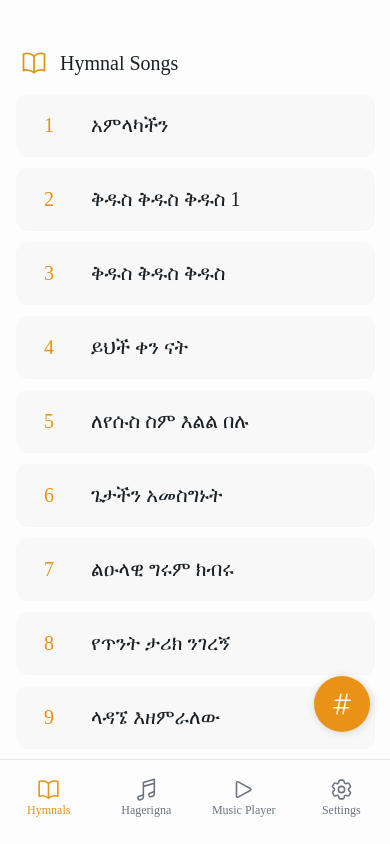
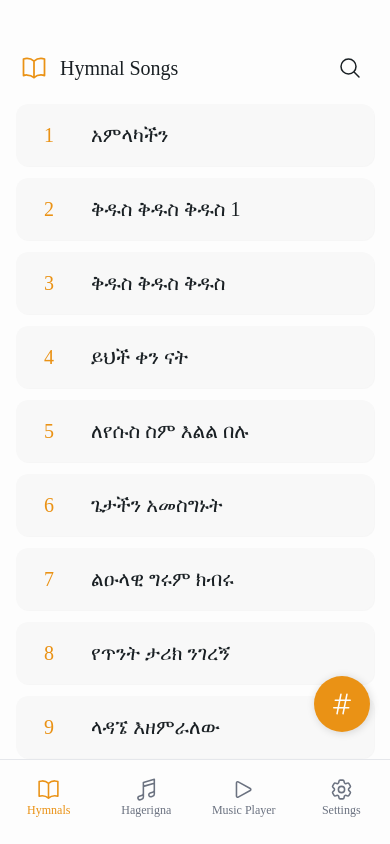
Before and after one commit to EzraSeminary/Wudassie-SDA-App, a React Native app: screen /HagerignaList in a window 390 px wide. Built offline with nearby package versions, Linux system fonts and the light colour scheme.

Commit message:
አdd a search ing method

```diff
--- a/src/components/Hagerigna/HagerignaList.tsx
+++ b/src/components/Hagerigna/HagerignaList.tsx
@@ -1,12 +1,12 @@
 import React, {useEffect, useState} from 'react';
-import {FlatList, Text, TouchableOpacity, View} from 'react-native';
+import {FlatList, Text, TouchableOpacity, View, TextInput} from 'react-native';
 import {useNavigation} from '@react-navigation/native';
 import {NativeStackNavigationProp} from '@react-navigation/native-stack';
 import {useSelector} from 'react-redux';
 import {RootState} from '../../store';
 import {RootStackParamList} from '../../../App';
 import hymnalData from './HagerignaData.json';
-import { MusicalNoteIcon, PlayIcon, HashtagIcon } from 'react-native-heroicons/outline';
+import { MusicalNoteIcon, PlayIcon, HashtagIcon, MagnifyingGlassIcon, XMarkIcon } from 'react-native-heroicons/outline';
 import NumpadModal from './../NumpadModal';
 import tw from '../../../tailwind';
 
@@ -20,12 +20,22 @@ type SongListNavigationProp = NativeStackNavigationProp<RootStackParamList, 'Hag
 
 const HagerignaList = () => {
   const [songs, setSongs] = useState<Song[]>([]);
+  const [filteredSongs, setFilteredSongs] = useState<Song[]>([]);
   const [isNumpadVisible, setNumpadVisible] = useState(false);
+  const [isSearchVisible, setSearchVisible] = useState(false);
+  const [searchQuery, setSearchQuery] = useState('');
   const navigation = useNavigation<SongListNavigationProp>();
   const isDarkMode = useSelector((state: RootState) => state.theme.isDarkMode);
 
   const handleOpenNumpad = () => setNumpadVisible(true);
   const handleCloseNumpad = () => setNumpadVisible(false);
+  const handleToggleSearch = () => {
+    setSearchVisible(!isSearchVisible);
+    if (isSearchVisible) {
+      setSearchQuery('');
+      setFilteredSongs(songs);
+    }
+  };
 
   useEffect(() => {
     const loadFile = () => {
@@ -41,6 +51,7 @@ const HagerignaList = () => {
         }));
 
         setSongs(combinedSongs);
+        setFilteredSongs(combinedSongs);
         console.log('Parsed JSON successfully');
       } catch (err) {
         console.error('Error reading JSON file:', err);
@@ -50,8 +61,23 @@ const HagerignaList = () => {
     loadFile();
   }, []);
 
-  const handleSelect = (song: Song, index: number) => {
-    navigation.navigate('HagerignaDetail', {song, songNumber: index + 1});
+  useEffect(() => {
+    if (searchQuery.trim() === '') {
+      setFilteredSongs(songs);
+    } else {
+      const filtered = songs.filter((song, _index) =>
+        song.title.toLowerCase().includes(searchQuery.toLowerCase()) ||
+        song.singer.toLowerCase().includes(searchQuery.toLowerCase()) ||
+        song.lyrics.toLowerCase().includes(searchQuery.toLowerCase())
+      );
+      setFilteredSongs(filtered);
+    }
+  }, [searchQuery, songs]);
+
+  const handleSelect = (song: Song, _index: number) => {
+    // Find the original index in the full songs array
+    const originalIndex = songs.findIndex(s => s.title === song.title && s.lyrics === song.lyrics && s.singer === song.singer);
+    navigation.navigate('HagerignaDetail', {song, songNumber: originalIndex + 1});
   };
 
   const handleJumpToSong = (songNumber: number) => {
@@ -72,16 +98,20 @@ const HagerignaList = () => {
     singerName: tw`font-nokia-bold ${isDarkMode ? 'text-primary-7' : 'text-primary-10'}`
   };
 
-  const renderSongItem = ({item, index}: {item: Song; index: number}) => (
+  const renderSongItem = ({item, index}: {item: Song; index: number}) => {
+    // Find the original song number
+    const originalIndex = songs.findIndex(s => s.title === item.title && s.lyrics === item.lyrics && s.singer === item.singer);
+    const songNumber = originalIndex + 1;
+
+    return (
       <View style={dynamicStyles.songItem}>
         <TouchableOpacity
           style={tw`flex-1 p-4`}
           onPress={() => handleSelect(item, index)}
         >
           <View style={tw`flex-row items-center`}>
-          {/* <MusicalNoteIcon size={20} color="#EA9215" /> */}
             <Text style={[dynamicStyles.songNumber, tw`ml-3 font-nokia-bold`]}>
-            {index + 1}
+              {songNumber}
             </Text>
             <View style={tw`ml-3 flex-1`}>
               <Text style={[dynamicStyles.songTitle, tw`font-nokia-bold`]} numberOfLines={2}>
@@ -102,21 +132,57 @@ const HagerignaList = () => {
         </TouchableOpacity>
       </View>
     );
+  };
 
   return (
     <View style={dynamicStyles.container}>
-      <View style={tw`flex-row items-center p-5 pb-4 pt-12`}>
+      <View style={tw`flex-row items-center justify-between p-5 pb-4 pt-12`}>
+        <View style={tw`flex-row items-center flex-1`}>
           <MusicalNoteIcon size={28} color="#EA9215" />
           <Text style={tw`text-2xl font-nokia-bold ml-3 ${isDarkMode ? 'text-dark-secondary-1' : 'text-secondary-10'}`}>
             Hagerigna Songs
           </Text>
         </View>
+        <TouchableOpacity
+          style={tw`p-2`}
+          onPress={handleToggleSearch}
+        >
+          {isSearchVisible ? (
+            <XMarkIcon size={24} color={isDarkMode ? '#FDFDFD' : '#1A2024'} />
+          ) : (
+            <MagnifyingGlassIcon size={24} color={isDarkMode ? '#FDFDFD' : '#1A2024'} />
+          )}
+        </TouchableOpacity>
+      </View>
+
+      {isSearchVisible && (
+        <View style={tw`px-5 pb-4`}>
+          <TextInput
+            style={tw`h-12 rounded-lg px-4 border-2 font-nokia-bold ${isDarkMode ? 'bg-dark-primary-8 border-dark-primary-6 text-dark-secondary-1' : 'bg-primary-3 border-primary-6 text-secondary-10'}`}
+            placeholder="Search titles, singers, or lyrics..."
+            placeholderTextColor={isDarkMode ? '#9CA3AF' : '#6B7280'}
+            value={searchQuery}
+            onChangeText={setSearchQuery}
+            autoFocus
+          />
+        </View>
+      )}
+
       <FlatList
-        data={songs}
+        data={filteredSongs}
         keyExtractor={(item, index) => `${item.title}-${index}`}
         renderItem={renderSongItem}
         showsVerticalScrollIndicator={false}
         contentContainerStyle={tw`px-4 pb-24`}
+        ListEmptyComponent={
+          searchQuery ? (
+            <View style={tw`p-8 items-center`}>
+              <Text style={tw`text-lg font-nokia-bold text-center ${isDarkMode ? 'text-primary-7' : 'text-primary-10'}`}>
+                No songs found for "{searchQuery}"
+              </Text>
+            </View>
+          ) : null
+        }
       />
 
       {/* Floating Numpad Button */}
--- a/src/components/SongList.tsx
+++ b/src/components/SongList.tsx
@@ -1,12 +1,12 @@
 import React, {useEffect, useState} from 'react';
-import {FlatList, Text, TouchableOpacity, View} from 'react-native';
+import {FlatList, Text, TouchableOpacity, View, TextInput} from 'react-native';
 import {useNavigation} from '@react-navigation/native';
 import {NativeStackNavigationProp} from '@react-navigation/native-stack';
 import {useSelector} from 'react-redux';
 import {RootState} from '../store';
 import {RootStackParamList} from '../../App';
 import hymnalData from './SDA_Hymnal.json';
-import { BookOpenIcon, HashtagIcon } from 'react-native-heroicons/outline';
+import { BookOpenIcon, HashtagIcon, MagnifyingGlassIcon, XMarkIcon } from 'react-native-heroicons/outline';
 import NumpadModal from './NumpadModal';
 import tw from '../../tailwind';
 
@@ -19,12 +19,22 @@ type SongListNavigationProp = NativeStackNavigationProp<RootStackParamList, 'Son
 
 const SongList = () => {
   const [songs, setSongs] = useState<Song[]>([]);
+  const [filteredSongs, setFilteredSongs] = useState<Song[]>([]);
   const [isNumpadVisible, setNumpadVisible] = useState(false);
+  const [isSearchVisible, setSearchVisible] = useState(false);
+  const [searchQuery, setSearchQuery] = useState('');
   const navigation = useNavigation<SongListNavigationProp>();
   const isDarkMode = useSelector((state: RootState) => state.theme.isDarkMode);
 
   const handleOpenNumpad = () => setNumpadVisible(true);
   const handleCloseNumpad = () => setNumpadVisible(false);
+  const handleToggleSearch = () => {
+    setSearchVisible(!isSearchVisible);
+    if (isSearchVisible) {
+      setSearchQuery('');
+      setFilteredSongs(songs);
+    }
+  };
 
   useEffect(() => {
     const loadFile = () => {
@@ -38,6 +48,7 @@ const SongList = () => {
         }));
 
         setSongs(combinedSongs);
+        setFilteredSongs(combinedSongs);
         console.log('Parsed JSON successfully');
       } catch (err) {
         console.error('Error reading JSON file:', err);
@@ -47,8 +58,22 @@ const SongList = () => {
     loadFile();
   }, []);
 
-  const handleSelect = (song: Song, index: number) => {
-    navigation.navigate('SongDetail', {song, songNumber: index + 1});
+  useEffect(() => {
+    if (searchQuery.trim() === '') {
+      setFilteredSongs(songs);
+    } else {
+      const filtered = songs.filter((song, _index) =>
+        song.title.toLowerCase().includes(searchQuery.toLowerCase()) ||
+        song.lyrics.toLowerCase().includes(searchQuery.toLowerCase())
+      );
+      setFilteredSongs(filtered);
+    }
+  }, [searchQuery, songs]);
+
+  const handleSelect = (song: Song, _index: number) => {
+    // Find the original index in the full songs array
+    const originalIndex = songs.findIndex(s => s.title === song.title && s.lyrics === song.lyrics);
+    navigation.navigate('SongDetail', {song, songNumber: originalIndex + 1});
   };
 
   const handleJumpToSong = (songNumber: number) => {
@@ -57,46 +82,79 @@ const SongList = () => {
     navigation.navigate('SongDetail', {song, songNumber});
   };
 
-  const renderSongItem = ({item, index}: {item: Song; index: number}) => (
+  const renderSongItem = ({item, index}: {item: Song; index: number}) => {
+    // Find the original song number
+    const originalIndex = songs.findIndex(s => s.title === item.title && s.lyrics === item.lyrics);
+    const songNumber = originalIndex + 1;
+
+    return (
       <View style={tw`flex-row items-center mb-3 rounded-xl shadow-sm ${isDarkMode ? 'bg-dark-primary-8' : 'bg-primary-3'}`}>
         <TouchableOpacity
           style={tw`flex-1 p-4`}
           onPress={() => handleSelect(item, index)}
         >
           <View style={tw`flex-row items-center`}>
-          {/* <BookOpenIcon size={20} color="#EA9215" /> */}
             <Text style={tw`text-lg font-nokia-bold text-2xl ml-3 text-accent-6 min-w-[35px]`}>
-            {index + 1}
+              {songNumber}
             </Text>
             <Text style={tw`text-base font-nokia-bold flex-1 text-2xl ml-3 leading-6 ${isDarkMode ? 'text-dark-secondary-1' : 'text-secondary-10'}`} numberOfLines={2}>
               {item.title}
             </Text>
           </View>
         </TouchableOpacity>
-
-      {/* <TouchableOpacity
-        style={tw`p-4 justify-center`}
-        onPress={() => handlePlay(item, index)}
-      >
-        <PlayIcon size={24} color="#EA9215" />
-      </TouchableOpacity> */}
       </View>
     );
+  };
 
   return (
     <View style={tw`flex-1 ${isDarkMode ? 'bg-dark-primary-10' : 'bg-primary-1'}`}>
-      <View style={tw`flex-row items-center p-5 pb-4 pt-12`}>
+      <View style={tw`flex-row items-center justify-between p-5 pb-4 pt-12`}>
+        <View style={tw`flex-row items-center flex-1`}>
           <BookOpenIcon size={28} color="#EA9215" />
           <Text style={tw`text-2xl font-nokia-bold ml-3 ${isDarkMode ? 'text-dark-secondary-1' : 'text-secondary-10'}`}>
             Hymnal Songs
           </Text>
         </View>
+        <TouchableOpacity
+          style={tw`p-2`}
+          onPress={handleToggleSearch}
+        >
+          {isSearchVisible ? (
+            <XMarkIcon size={24} color={isDarkMode ? '#FDFDFD' : '#1A2024'} />
+          ) : (
+            <MagnifyingGlassIcon size={24} color={isDarkMode ? '#FDFDFD' : '#1A2024'} />
+          )}
+        </TouchableOpacity>
+      </View>
+
+      {isSearchVisible && (
+        <View style={tw`px-5 pb-4`}>
+          <TextInput
+            style={tw`h-12 rounded-lg px-4 border-2 font-nokia-bold ${isDarkMode ? 'bg-dark-primary-8 border-dark-primary-6 text-dark-secondary-1' : 'bg-primary-3 border-primary-6 text-secondary-10'}`}
+            placeholder="Search titles or lyrics..."
+            placeholderTextColor={isDarkMode ? '#9CA3AF' : '#6B7280'}
+            value={searchQuery}
+            onChangeText={setSearchQuery}
+            autoFocus
+          />
+        </View>
+      )}
+
       <FlatList
-        data={songs}
+        data={filteredSongs}
         keyExtractor={(item, index) => `${item.title}-${index}`}
         renderItem={renderSongItem}
         showsVerticalScrollIndicator={false}
         contentContainerStyle={tw`px-4 pb-24`}
+        ListEmptyComponent={
+          searchQuery ? (
+            <View style={tw`p-8 items-center`}>
+              <Text style={tw`text-lg font-nokia-bold text-center ${isDarkMode ? 'text-primary-7' : 'text-primary-10'}`}>
+                No songs found for "{searchQuery}"
+              </Text>
+            </View>
+          ) : null
+        }
       />
 
       {/* Floating Numpad Button */}
```
Lines whose indentation alone changed are shown as unchanged.
